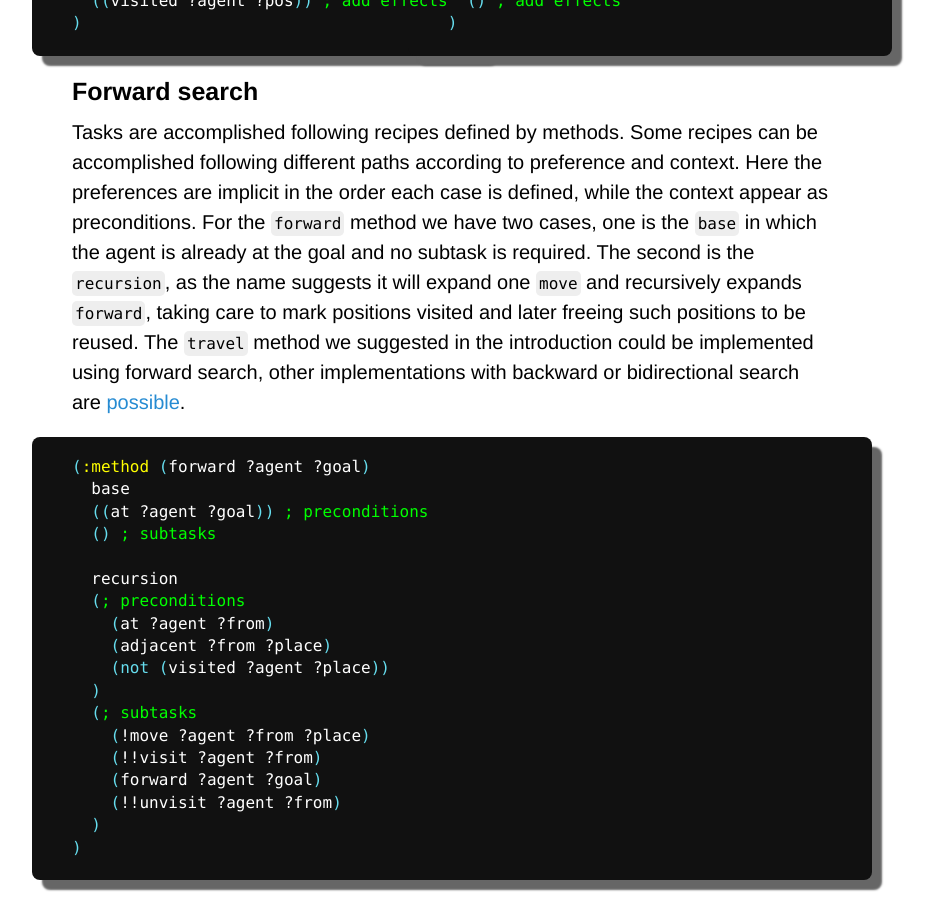
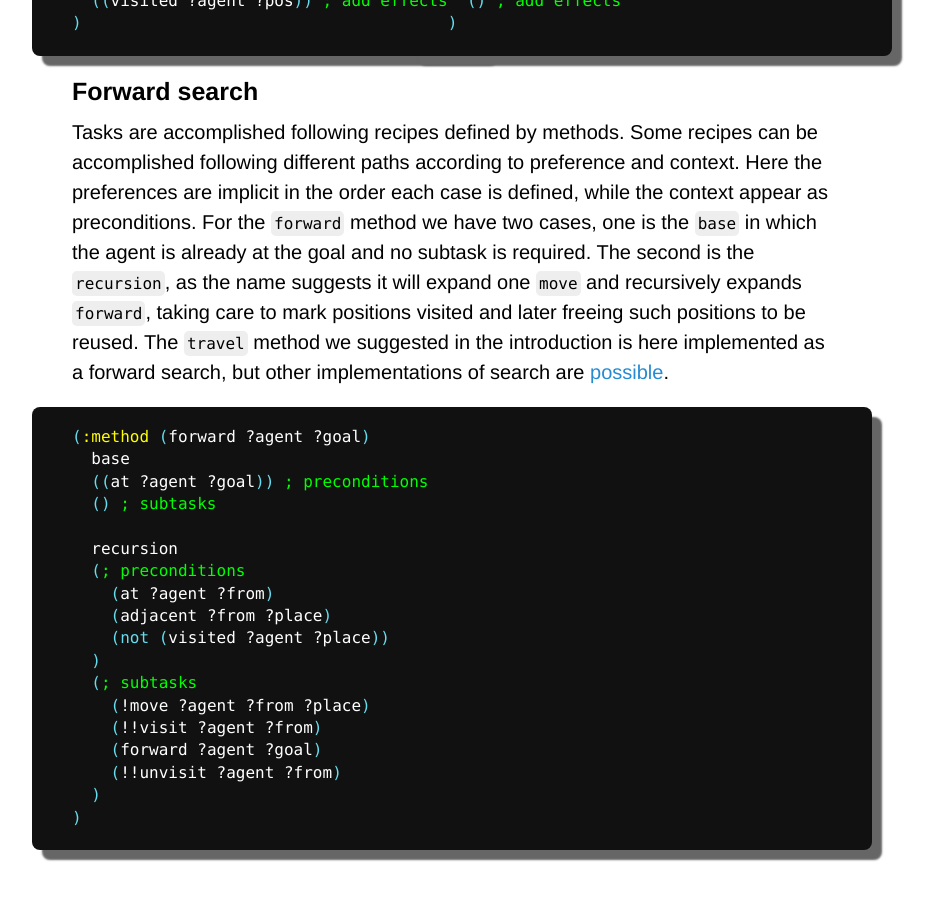
Before and after one commit to Maumagnaguagno/maumagnaguagno.github.io, a Jekyll site: the page built from htn.md, in a window 1280 px wide and 900 px high, scrolled down 2275 px. Shown: the whole window, without its empty margins (188-1122 px from the left). Built offline with Jekyll 4.4.1, drawn with Linux system fonts in a browser that asks for light colours; our own code applies the rules of GitHub Pages for plain Markdown files; after the commit the page ends 3145 px from its top, so only the background shows below that.

Commit message:
Improve HTN travel method description again

````diff
--- a/htn.md
+++ b/htn.md
@@ -148,7 +148,7 @@ Some recipes can be accomplished following different paths according to preferen
 Here the preferences are implicit in the order each case is defined, while the context appear as preconditions.
 For the ``forward`` method we have two cases, one is the ``base`` in which the agent is already at the goal and no subtask is required.
 The second is the ``recursion``, as the name suggests it will expand one ``move`` and recursively expands ``forward``, taking care to mark positions visited and later freeing such positions to be reused.
-The ``travel`` method we suggested in the introduction could be implemented using forward search, other implementations with backward or bidirectional search are [possible](https://github.com/Maumagnaguagno/HyperTensioN/blob/master/examples/search/search.jshop).
+The ``travel`` method we suggested in the introduction is here implemented as a forward search, but other implementations of search are [possible](https://github.com/Maumagnaguagno/HyperTensioN/blob/master/examples/search/search.jshop).
 
 ```elisp
 (:method (forward ?agent ?goal)
````
